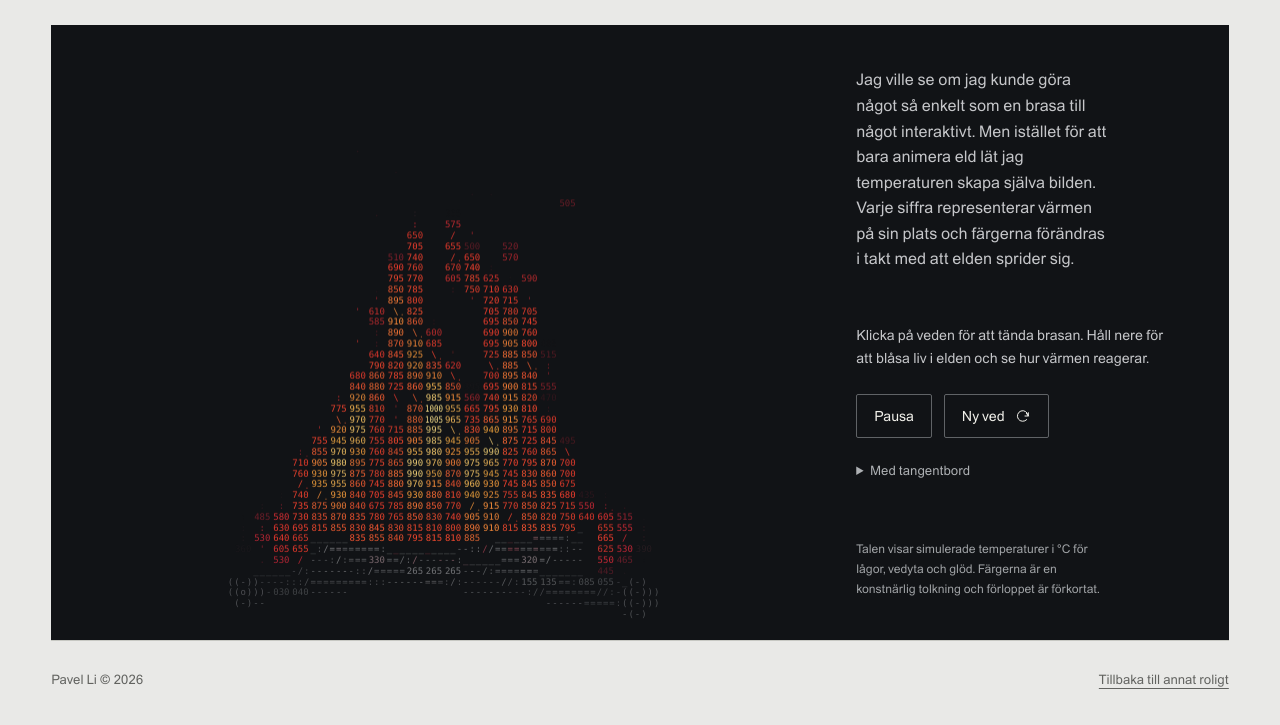
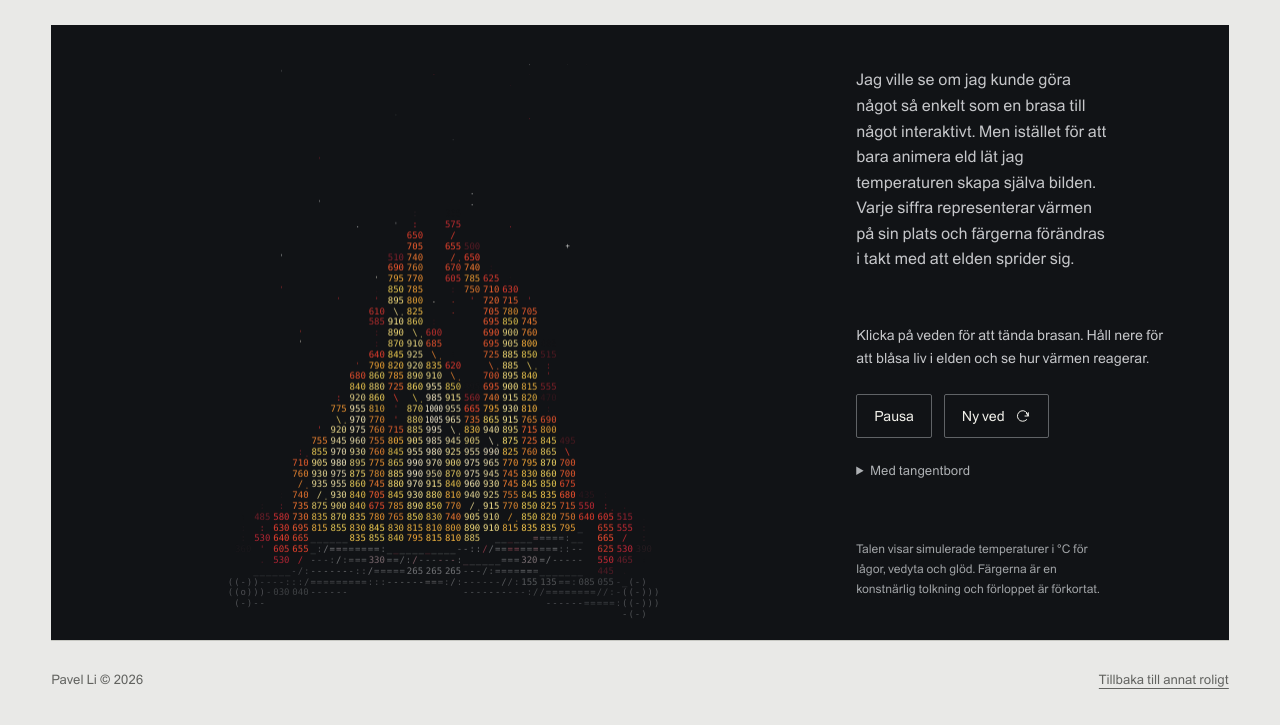
Before and after one commit to Qunius/qunius.github.io, a plain HTML site: page digital-fun.html in a window 1280 px wide. Shown: the part 494-1219 px from the top of the page. Drawn offline with Linux system fonts and the light colour scheme.

Commit message:
Add drifting pale sparks and rebalance the fire toward gold
Keep small ASCII flecks rising during flame and ember phases, with extra flecks when blowing and no emission from cold ash. Sample fuel at launch, retain canvas bounds, and give yellow and golden orange more of the flame palette.

```diff
--- a/assets/digital-fun/temperature-fire.js
+++ b/assets/digital-fun/temperature-fire.js
@@ -26,13 +26,13 @@
       [300,  '#8c8e91'],
       [440,  '#942536'],
       [540,  '#cb2838'],
-      [650,  '#f13b2d'],
-      [740,  '#ff4430'],
-      [810,  '#ff4b30'],
-      [875,  '#ff6935'],
-      [940,  '#ffad40'],
-      [1000, '#ffe58a'],
-      [1075, '#fff3ce'],
+      [650,  '#fa442f'],
+      [720,  '#ff6c30'],
+      [790,  '#ffab35'],
+      [850,  '#ffdc57'],
+      [925,  '#ffed9c'],
+      [1000, '#fff5d7'],
+      [1075, '#fff9eb'],
       [1120, '#fffaf0'],
       [1150, '#dcecf6']
     ]
@@ -651,45 +651,70 @@
 
       drawSparks() {
         const ctx = this.ctx;
-        // Sparks advance in discrete beats and use the flame's exact text grid.
-        const sparkTime = Math.floor(this.time * 8) / 8;
+        // Small white ash flecks and warm sparks share the text grid, with a
+        // lighter rhythm than the flame. They are decorative marks, not °C readings.
+        const sparkTime = Math.floor(this.time * 14) / 14;
         const left = (this.width - this.columns * this.cellW) / 2;
         const occupied = new Set();
-        for (let i = 0; i < 30 + this.ignitions.length * 3; i++) {
+        const previousFont = ctx.font;
+        ctx.font = `500 ${this.fontSize * 0.80}px ${this.options.fontFamily}`;
+        const paint = (i, source, burst = null) => {
           const seed = hash(i + 61, 17);
-          const life = 3.2 + seed * 4.0;
-          const source = i < 30 ? null : this.ignitions[Math.floor((i - 30) / 3)];
-          const strength = source ? this.fuelState(source.logId, source.u, sparkTime).flame
-            : this.combustionAt(sparkTime).strength;
-          if (strength < 0.025) continue;
-          const sinceLaunch = source ? sparkTime - source.start - 0.8 - ((i - 30) % 3) * 0.7 : 0;
-          if (source && sinceLaunch < 0) continue;
-          const age = source ? fract(sinceLaunch / life) : fract(sparkTime / life + seed * 11);
+          const life = burst ? 1.8 + seed * 0.70 : 3.5 + seed * 3.0;
+          const sinceLaunch = burst ? sparkTime - burst.start - burst.delay
+            : source ? sparkTime - source.start - 0.8 : 0;
+          if ((source || burst) && sinceLaunch < 0) return;
+          const age = burst ? sinceLaunch / life : source ? fract(sinceLaunch / life)
+            : fract(sparkTime / life + seed * 11);
+          if (age >= 1) return;
+          // Sample the fuel at launch: particles keep floating after a flame dies.
+          const launch = Math.max(this.createdAt, sparkTime - age * life);
+          const flame = source ? this.fuelState(source.logId, source.u, launch).flame
+            : this.combustionAt(launch).strength;
+          const ember = source ? this.fuelState(source.logId, source.u, launch).ember
+            : this.logs.reduce((sum, log, logId) => sum + this.fuelState(logId, 0.5, launch).ember, 0) / this.logs.length;
+          const density = clamp(flame + ember * 0.20, 0, 1);
+          if (hash(i + 14, 93) > density) return;
+          const strength = clamp(flame + ember * 0.25, 0, 1) * (burst ? burst.strength : 1);
+          if (strength < 0.025) return;
           const progress = age * age * 0.20 + age * 0.80;
-          const x = (source ? source.x + (seed - 0.5) * 0.08 : (seed - 0.5) * 0.92)
-            + Math.sin(progress * 7 + sparkTime * 0.65 + i) * progress * 0.13;
-          const y = source ? source.y + 0.05 + progress * 0.55 * Math.sqrt(strength)
-            : 0.07 + progress * (0.72 + hash(i, 9) * 0.26) * Math.sqrt(strength);
+          const rootX = burst ? burst.x : source ? source.x : (seed - 0.5) * 1.06;
+          const x = rootX + Math.sin(progress * 7 + sparkTime * 0.65 + i) * progress * 0.24
+            + (seed - 0.5) * progress * progress * 0.26;
+          const y = (source ? source.y : 0) + 0.055 + progress
+            * (burst ? 0.85 : 0.85 + hash(i, 9) * 0.28) * (0.72 + 0.28 * Math.sqrt(flame));
           const wind = this.windAt(x, y, sparkTime);
           const col = Math.round(this.columns / 2 - 0.5 + (x + (wind ? wind.x : 0)) * this.columns * 0.45);
           const row = Math.round((y + (wind ? wind.y : 0)) * this.rows);
           const cellKey = `${col}:${row}`;
-          if (col < 0 || col >= this.columns || occupied.has(cellKey)) continue;
+          const px = left + (col + 0.5) * this.cellW;
+          const py = this.baseY - row * this.cellH;
+          if (col < 0 || col >= this.columns || occupied.has(cellKey)
+            || py < this.fontSize || py > this.height - this.fontSize) return;
           const nx = (col + 0.5 - this.columns / 2) / (this.columns * 0.45);
           const ny = row / this.rows;
           const temperature = Math.round(clamp(lerp(780 + seed * 150, 380, age)
             + this.extraHeatAt(nx, ny) * 0.45, 380, 1000) / 5) * 5;
           const alpha = strength * smooth(0, 0.08, age) * (1 - smooth(0.62, 1, age))
             * (1 - smooth(0.01, 0.12, this.heatAt(nx, ny, sparkTime)));
-          if (alpha < 0.025) continue;
+          if (alpha < 0.04) return;
           occupied.add(cellKey);
-          ctx.globalAlpha = alpha * 0.78;
-          ctx.fillStyle = this.colors[temperature];
-          const mark = seed > 0.83 ? String(temperature).padStart(3, '0')
-            : age < 0.38 ? '*' : age < 0.69 ? "'" : '.';
-          ctx.fillText(mark, left + (col + 0.5) * this.cellW,
-            this.baseY - row * this.cellH);
+          ctx.globalAlpha = alpha * (0.72 + seed * 0.24);
+          const pale = flame < 0.10 || hash(i + 91, 37) < (burst ? 0.65 : 0.42);
+          ctx.fillStyle = pale ? age < 0.60 ? '#fff8e8' : '#e3e5e3' : this.colors[temperature];
+          const mark = age < 0.30 && seed > 0.5 ? '*' : seed < 0.3 ? "'" : seed > 0.86 ? '+' : '.';
+          ctx.fillText(mark, px, py);
+        };
+        for (let i = 0; i < 48 + this.ignitions.length * 3; i++) {
+          const source = i < 48 ? null : this.ignitions[Math.floor((i - 48) / 3)];
+          paint(i, source);
         }
+        // Blowing shakes a few additional flecks free, starting at the fuel bed.
+        for (const puff of this.heatPuffs) {
+          for (let j = 0; j < 2; j++) paint(150 + j + Math.floor(puff.start * 11) % 83,
+            null, { ...puff, delay: j * 0.12 });
+        }
+        ctx.font = previousFont;
       }
 
       tick(now) {
--- a/digital-fun.html
+++ b/digital-fun.html
@@ -12,7 +12,7 @@
   <link rel="preload" href="/fonts/ABCArealVariable.woff2" as="font" type="font/woff2" crossorigin>
   <link rel="stylesheet" href="/fonts/abc-areal.css">
   <link rel="stylesheet" href="/assets/digital-fun/digital-fun.css?v=project-headings-20261015">
-  <script src="/assets/digital-fun/temperature-fire.js?v=quick-heat-20261018" defer></script>
+  <script src="/assets/digital-fun/temperature-fire.js?v=gold-sparks-20261018" defer></script>
   <script src="/assets/digital-fun/digital-fun.js" defer></script>
 </head>
 <body>
```
Also changed, not shown: tests/temperature-fire.test.mjs (+81 -0 lines).
